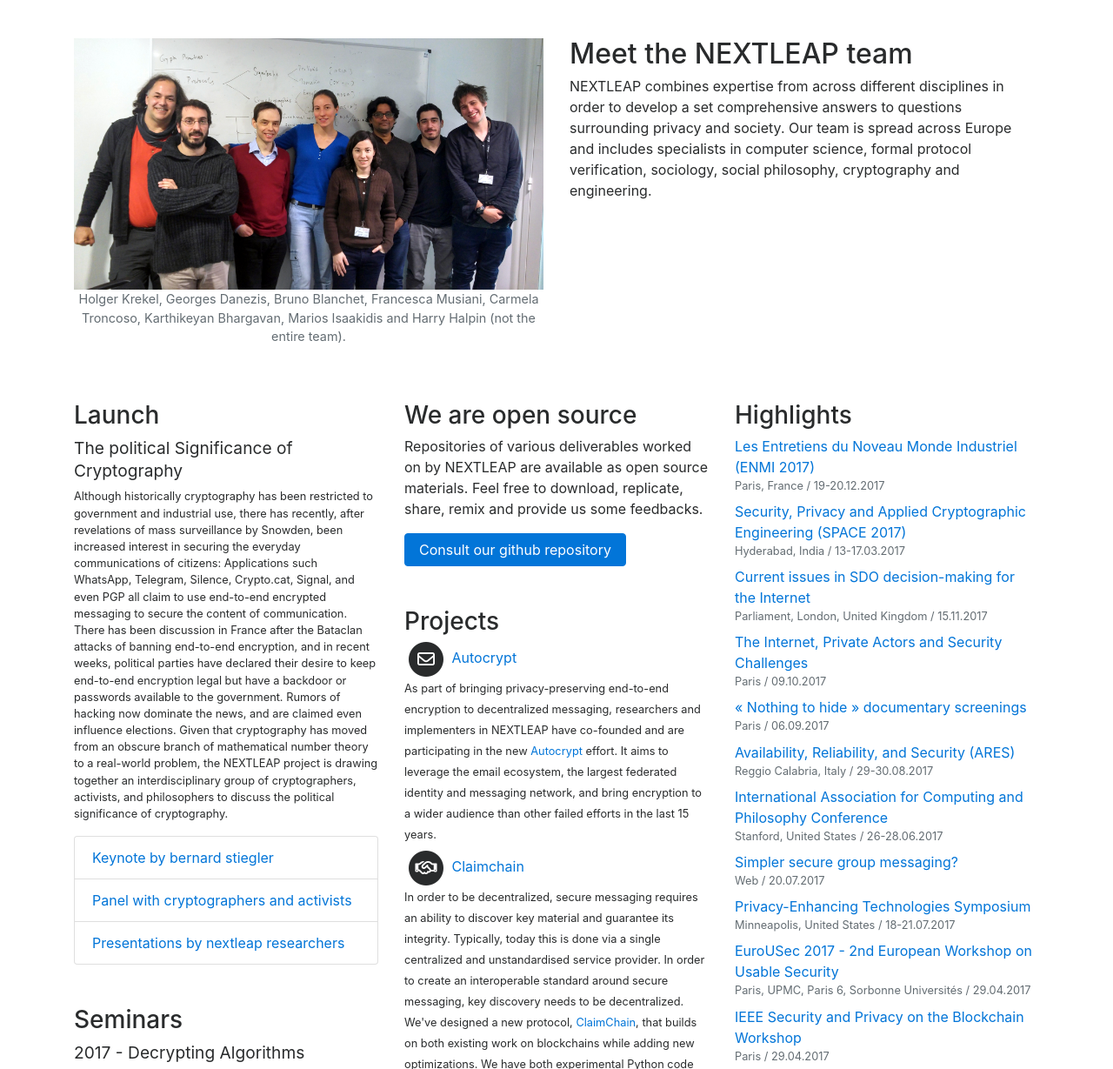
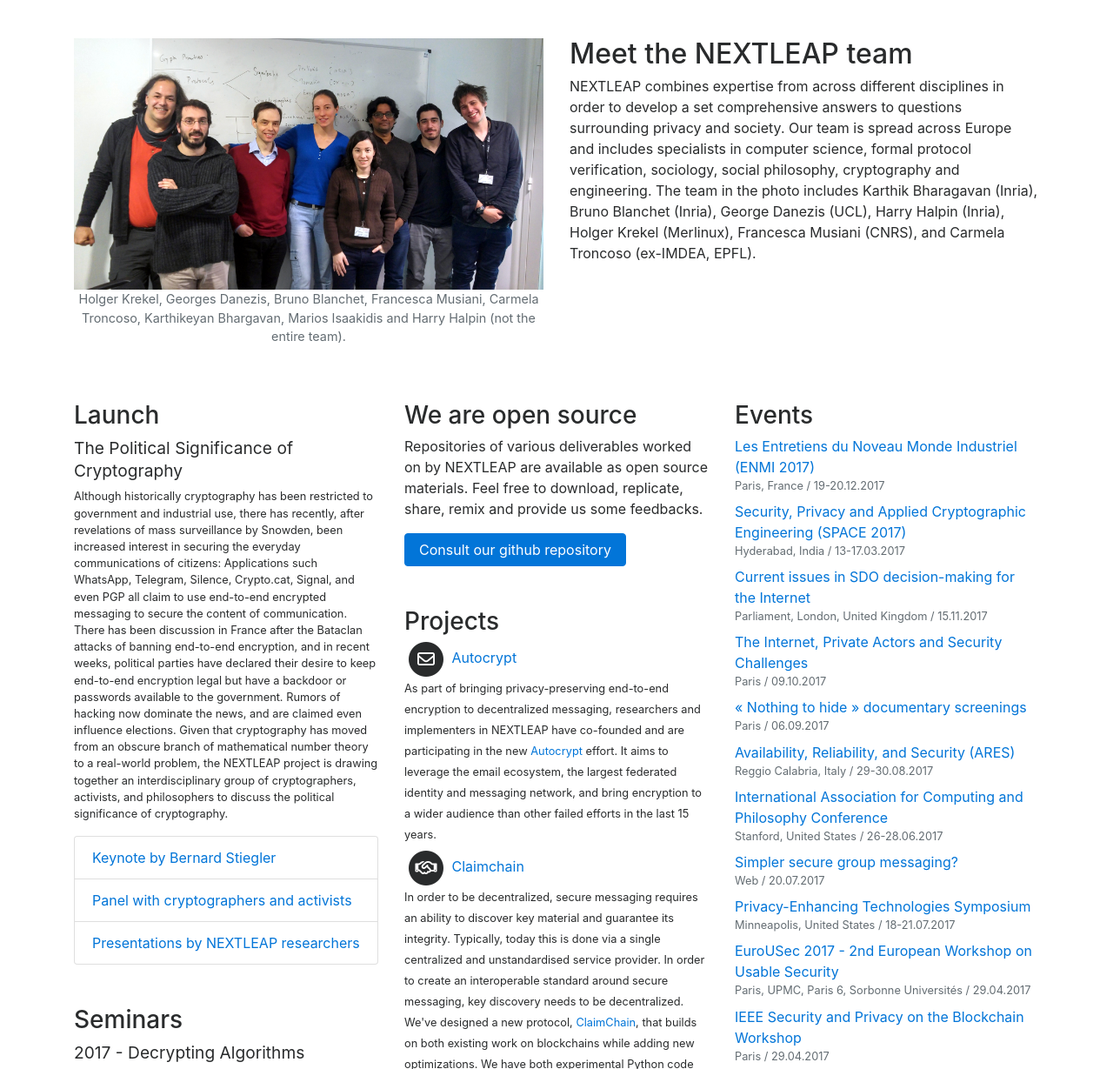
Before and after one commit to nextleap-project/nextleap-website, a Jekyll site: the page built from index.html, in a window 1280 px wide and 1400 px high, scrolled down 673 px, cut to the strip 171-1400 px from the top of the window. Shown: the whole strip at 87% size. Built offline with Jekyll 4.4.1, drawn with Linux system fonts in a browser that asks for light colours; nearby versions of some CDN libraries; some of the changed text lies outside the part shown.

Commit message:
odd capitalization

```diff
--- a/index.html
+++ b/index.html
@@ -71,7 +71,7 @@ container: false
 		<div class="col col-md-6">
 			<h2>Meet the NEXTLEAP team</h2>
 
-			<p>NEXTLEAP combines expertise from across different disciplines in order to develop a set comprehensive answers to questions surrounding privacy and society. Our team is spread across Europe and includes specialists in computer science, formal protocol verification, sociology, social philosophy, cryptography and engineering.</p>
+			<p>NEXTLEAP combines expertise from across different disciplines in order to develop a set comprehensive answers to questions surrounding privacy and society. Our team is spread across Europe and includes specialists in computer science, formal protocol verification, sociology, social philosophy, cryptography and engineering. The team in the photo includes Karthik Bharagavan (Inria), Bruno Blanchet (Inria), George Danezis (UCL), Harry Halpin (Inria), Holger Krekel (Merlinux), Francesca Musiani (CNRS), and Carmela Troncoso (ex-IMDEA, EPFL). </p>
 		</div>
 	</div>
 </div>
@@ -83,15 +83,15 @@ container: false
 			<div class="mb-5">
 			<h3>Launch</h3>
 
-			<h4><small>The political Significance of Cryptography</small></h4>
+			<h4><small>The Political Significance of Cryptography</small></h4>
 
 			<p class="small">Although historically cryptography has been restricted to government and industrial use, there has recently, after revelations of mass surveillance by Snowden, been increased interest in securing the everyday communications of citizens: Applications such WhatsApp, Telegram, Silence, Crypto.cat, Signal, and even PGP all claim to use end-to-end encrypted messaging to secure the content of communication. There has been discussion in France after the Bataclan attacks of banning end-to-end encryption, and in recent weeks, political parties have declared their desire to keep end-to-end encryption legal but have a backdoor or passwords available to the government. Rumors of hacking now dominate the news, and are claimed even influence elections. Given that cryptography has moved from an obscure branch of mathematical number theory to a real-world problem, the NEXTLEAP project is drawing together an interdisciplinary group of cryptographers, activists, and philosophers to discuss the political significance of cryptography.</p>
 
 
       <ul class="list-group">
-      	<li class="list-group-item"><a href="/events/launch.html#keynote">Keynote by bernard stiegler</a></li>
+      	<li class="list-group-item"><a href="/events/launch.html#keynote">Keynote by Bernard Stiegler</a></li>
         <li class="list-group-item"><a href="/events/launch.html#panel1">Panel with cryptographers and activists</a></li>
-        <li class="list-group-item"><a href="/events/launch.html#panel1">Presentations by nextleap researchers</a></li>
+        <li class="list-group-item"><a href="/events/launch.html#panel1">Presentations by NEXTLEAP researchers</a></li>
       </ul>
 
 			</div>
@@ -151,7 +151,7 @@ container: false
 		</div>
 
 		<div class="col col-4">
-			<h3>Highlights</h3>
+			<h3>Events</h3>
 
 			{% assign events = site.events | sort: 'date' | reverse %}
 
```
Also changed, not shown: other parts of index.html (+1 -1 lines).
